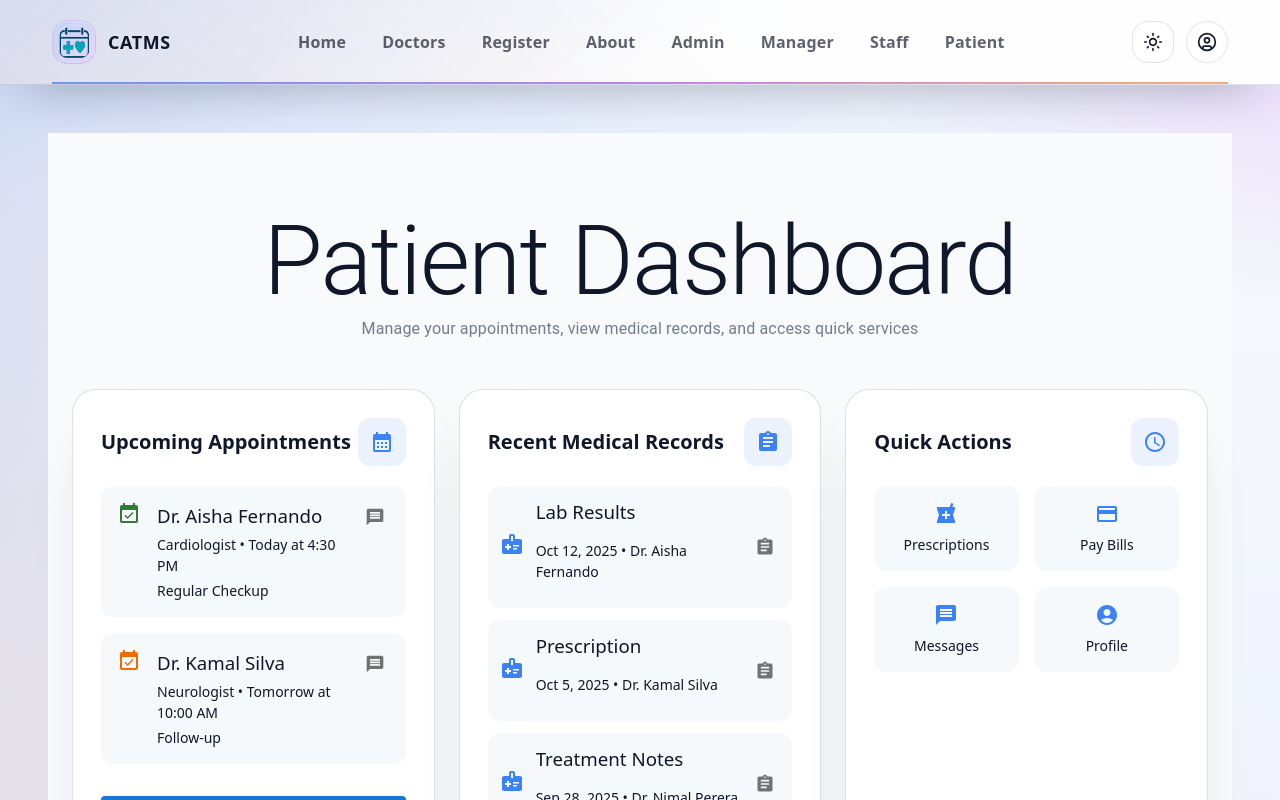
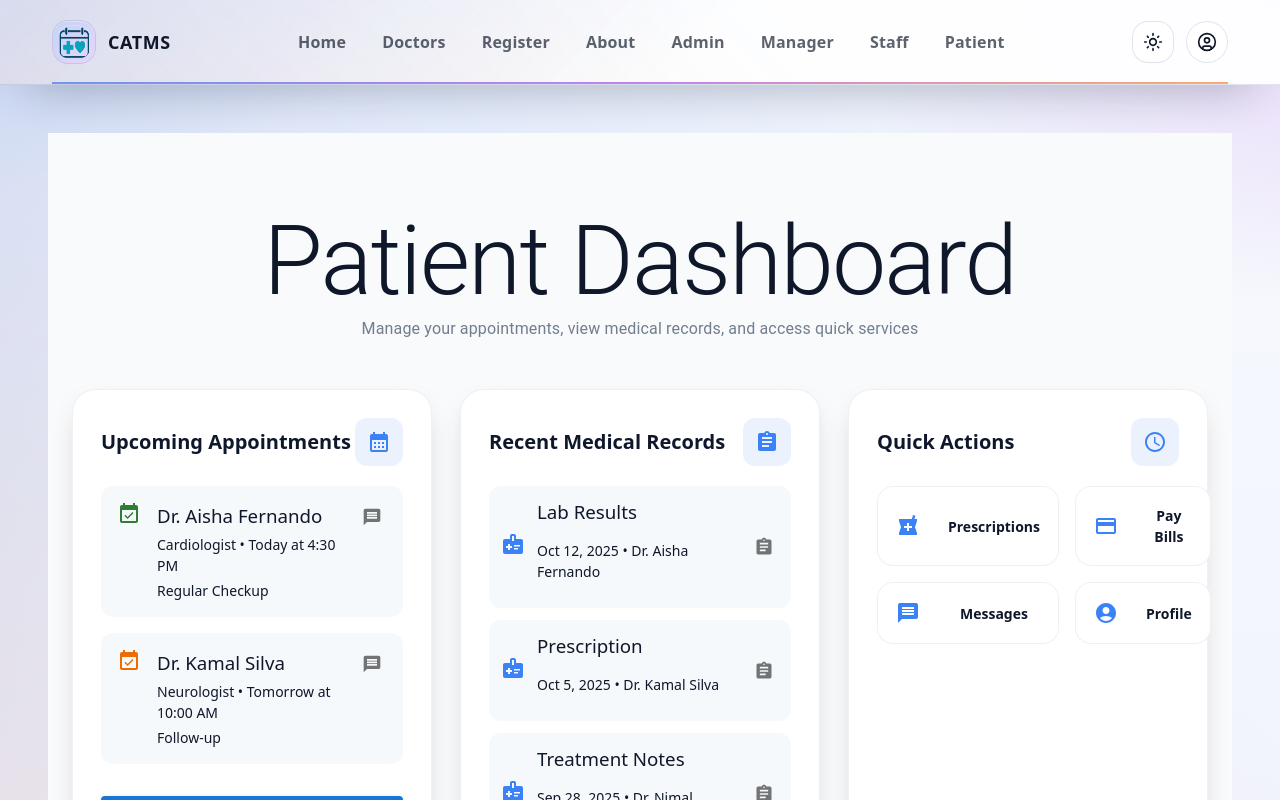
Before and after one commit to Thilokya03/Clinic-Appointment-and-Treatment-Management-System, a React (Vite) app in the folder frontend/: page /patient in a window 1280 px wide. Shown: the top 800 px of the page. Built offline with nearby package versions, Linux system fonts and the light colour scheme.

Commit message:
feat: add Staff and Patient sections with styling

```diff
--- a/frontend/src/pages/Patient/Patient.css
+++ b/frontend/src/pages/Patient/Patient.css
@@ -2,6 +2,7 @@
   padding: clamp(48px, 6vw, 72px) 0;
   background: var(--surface-body, linear-gradient(135deg, #f8fafc 0%, #e2e8f0 100%));
   color: var(--text-primary, #0f172a);
+  min-height: 90vh;
 }
 
 .patient-shell {
@@ -27,16 +28,17 @@
 
 .patient-dashboard {
   display: grid;
-  gap: 24px;
+  gap: clamp(20px, 4vw, 28px);
   grid-template-columns: repeat(auto-fit, minmax(300px, 1fr));
 }
 
 .dashboard-card {
-  background: var(--surface-elevated, #ffffff);
-  border: 1px solid var(--border-soft, rgba(148, 163, 184, 0.32));
+  background: rgba(255,255,255,.92);
+  border: 1px solid rgba(2,6,23,.06);
   border-radius: 24px;
   padding: clamp(20px, 4vw, 28px);
-  box-shadow: 0 28px 64px -38px rgba(15, 23, 42, 0.25);
+  box-shadow: 0 12px 30px -12px rgba(2,6,23,.25);
+  backdrop-filter: blur(8px) saturate(1.05);
 }
 
 .dashboard-card__header {
@@ -136,33 +138,33 @@
 }
 
 .quick-action-btn {
-  display: flex;
-  flex-direction: column;
+  display: grid;
+  grid-template-columns: 40px 1fr;
   align-items: center;
-  justify-content: center;
-  gap: 8px;
-  padding: 16px;
-  border-radius: 12px;
-  background: var(--surface-soft, rgba(241, 245, 249, 0.6));
-  border: none;
+  gap: 12px;
+  padding: 18px;
+  border-radius: 16px;
+  background: #fff;
+  border: 1px solid rgba(2,6,23,.06);
   cursor: pointer;
-  transition: all 0.2s ease-in-out;
+  transition: transform .08s ease, box-shadow .2s ease;
   text-align: center;
 }
 
 .quick-action-btn:hover {
-  background: var(--surface-soft-hover, rgba(241, 245, 249, 0.9));
   transform: translateY(-2px);
+  box-shadow: 0 12px 30px -12px rgba(2,6,23,.25);
 }
 
 .quick-action-btn__icon {
-  color: var(--primary-main, #3b82f6);
+  color: #3b82f6;
+  font-size: 26px;
 }
 
 .quick-action-btn__label {
   font-size: 0.875rem;
-  font-weight: 500;
-  color: var(--text-primary);
+  font-weight: 700;
+  color: #0f172a;
   margin: 0;
 }
 
--- a/frontend/src/pages/Staff/staff.css
+++ b/frontend/src/pages/Staff/staff.css
@@ -2,6 +2,7 @@
   padding: clamp(48px, 6vw, 72px) 0;
   background: var(--surface-body, linear-gradient(135deg, #f8fafc 0%, #e2e8f0 100%));
   color: var(--text-primary, #0f172a);
+  min-height: 90vh;
 }
 
 .staff-shell {
@@ -31,25 +32,27 @@
   border-radius: 24px;
   padding: clamp(20px, 4vw, 28px);
   box-shadow: 0 28px 64px -38px rgba(15, 23, 42, 0.25);
+  backdrop-filter: blur(8px) saturate(1.05);
 }
 
 .staff-grid {
   display: grid;
-  gap: 24px;
-  grid-template-columns: repeat(auto-fill, minmax(300px, 1fr));
+  gap: clamp(20px, 4vw, 28px);
+  grid-template-columns: repeat(auto-fit, minmax(300px, 1fr));
 }
 
 .staff-card {
-  background: #fff;
+  background: rgba(255,255,255,.92);
   border-radius: 16px;
   padding: 24px;
-  border: 1px solid rgba(148, 163, 184, 0.2);
-  transition: all 0.2s ease-in-out;
+  border: 1px solid rgba(2,6,23,.06);
+  transition: transform .08s ease, box-shadow .2s ease;
+  backdrop-filter: blur(8px) saturate(1.05);
 }
 
 .staff-card:hover {
-  transform: translateY(-4px);
-  box-shadow: 0 12px 24px -12px rgba(15, 23, 42, 0.15);
+  transform: translateY(-2px);
+  box-shadow: 0 12px 30px -12px rgba(2,6,23,.25);
 }
 
 .staff-card__header {
```
